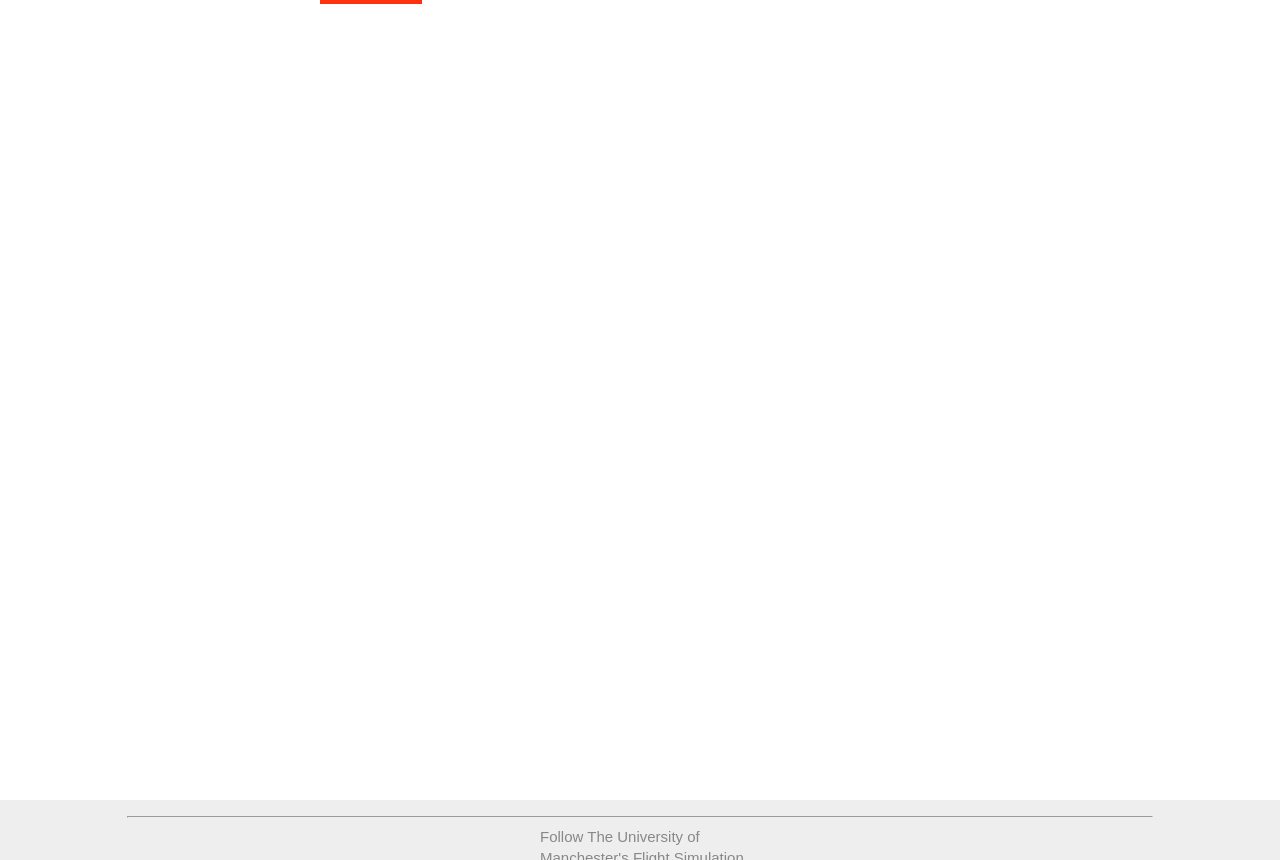
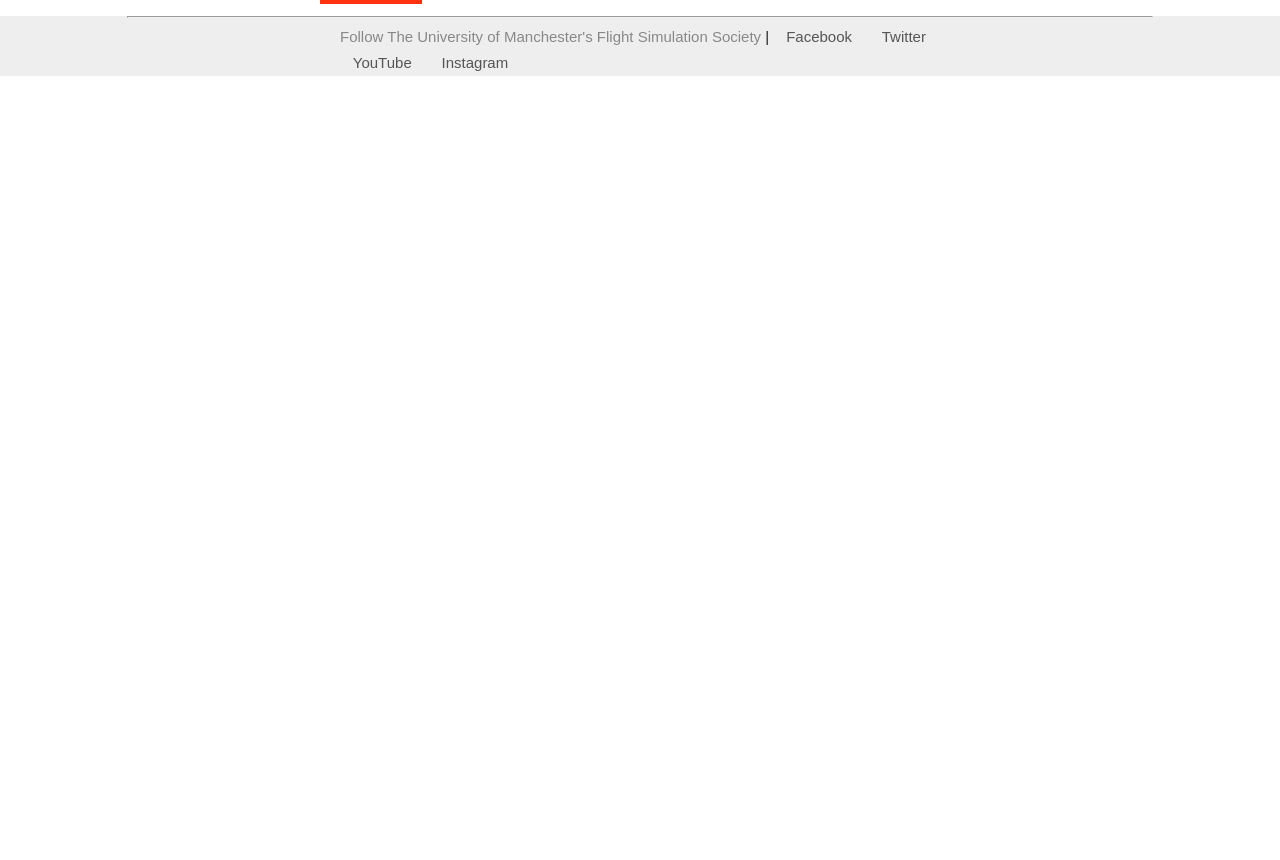
Before and after one commit to DanSieradzki/FSSoc-Website, a PHP site: page / in a window 1280 px wide. Shown: the part 60-920 px from the top of the page. Run offline with PHP 8.4, Linux system fonts and the light colour scheme.

Commit message:
fixed footer centering, removed fixed header+footer positioning

```diff
--- a/css/main.css
+++ b/css/main.css
@@ -27,7 +27,7 @@ header {
     width: 100%;
     background-color: #eee;
     text-align: left;
-    position: fixed;
+    /*position: fixed;*/
 }
 
 #logo {
@@ -303,8 +303,6 @@ footer {
     width: 100%;
     background-color: #eee;
     text-align: left;
-    position: fixed;
-    bottom: 0;
 }
 
 #footerHr   {
@@ -313,8 +311,8 @@ footer {
 
 .footerList1    {
     font-size: 15px;
-    padding: 0 auto;
-    margin: 0 500px;
+    width: 50%;
+    margin: 0 auto;
 }
 
 .footerList1 a    {
```
